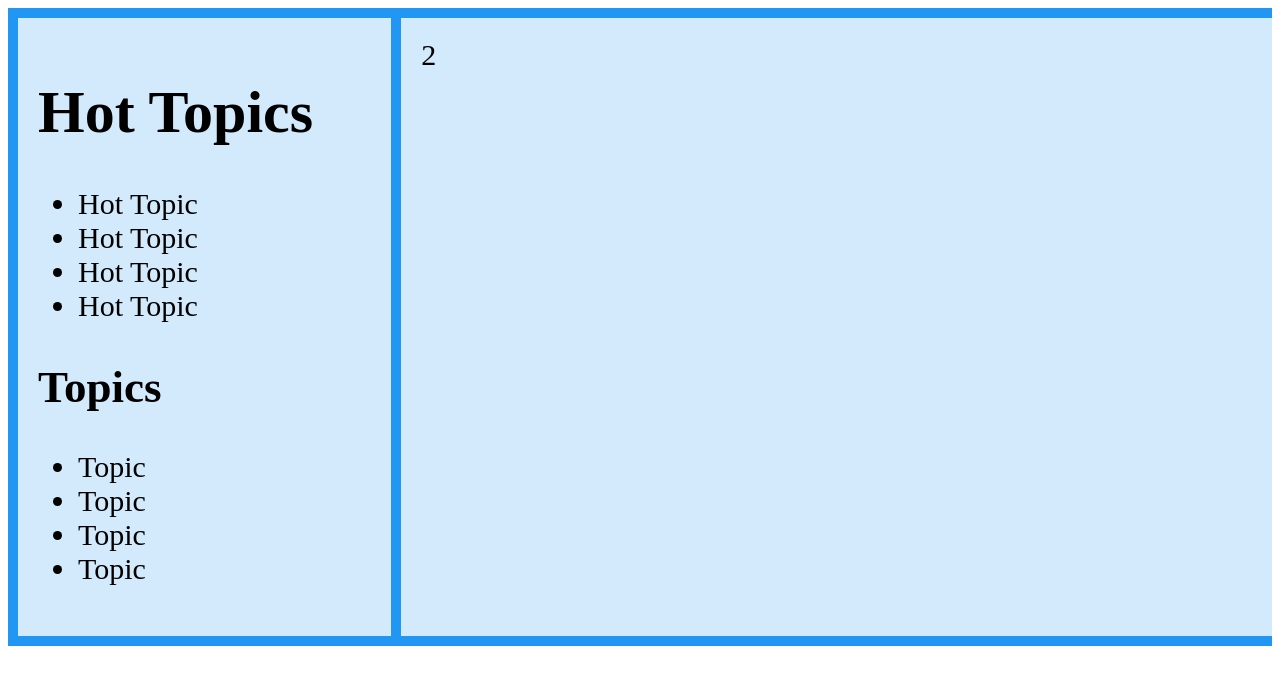
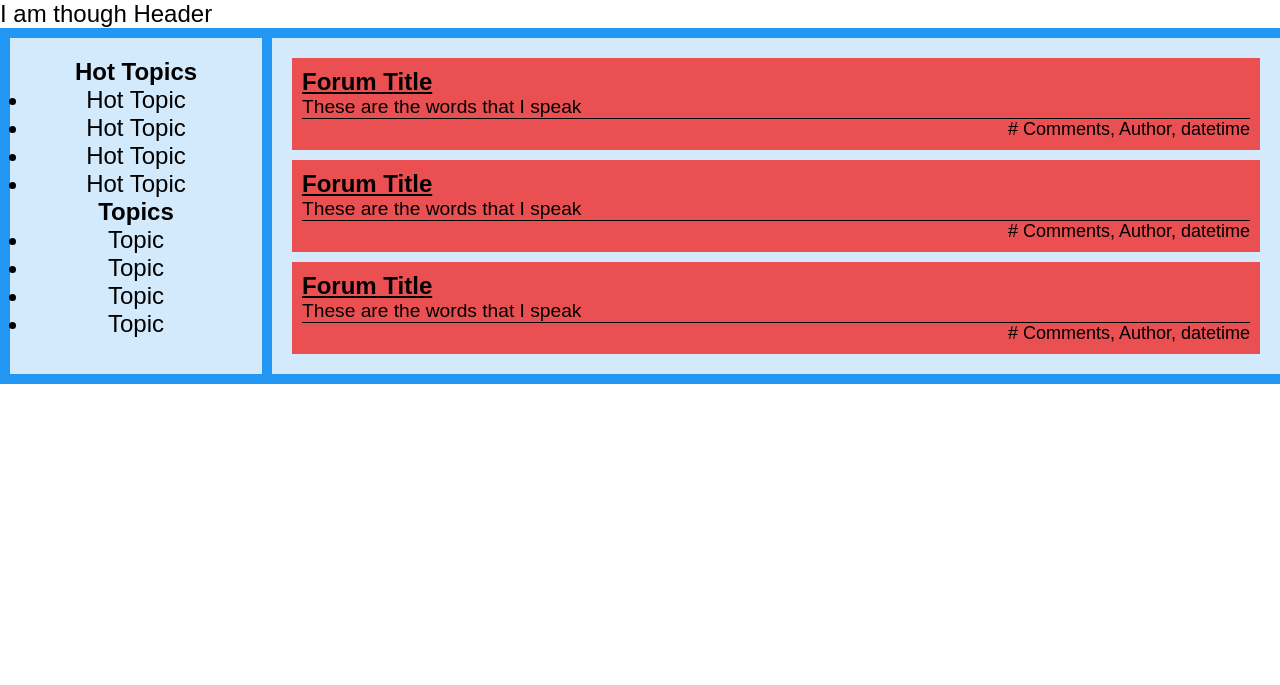
Before and after one commit to jared-p/Forum-Website, a PHP site: page / in a window 1280 px wide. Shown: the top 685 px of the page. Run offline with PHP 8.4, Linux system fonts and the light colour scheme.

Commit message:
formatting for grids, and content in place.

```diff
--- a/WebContent/CSS/index.css
+++ b/WebContent/CSS/index.css
@@ -1,14 +1,45 @@
+body{
+    font-family: Arial, Helvetica, sans-serif;
+    font-size: 150%;
+}
+/*Declared the main div element to css grid and sets layout params*/
 .main {
     display: grid;
-    grid-template-columns: 30% 70%;
+    grid-template-columns: 20% 80%;
     grid-gap: 10px;
     background-color: #2196F3;
     padding: 10px;
 }
-
+/*Sets the left and right bar internal padding, these are default grid elements since in the grid container*/
 .main > div {
     background-color: rgba(255, 255, 255, 0.8);
+    padding: 20px 20px 20px 20px;
+}
+/*Declares the right column to be a grid (grid to hold the forum elements)*/
+.right_col{
+    display: grid;
+    grid-gap: 10px;
     text-align:start;
-    padding: 20px 20px 20px 20px;
-    font-size: 30px;
 }
+/*Sets the content within the left col container to be centered.*/
+.left_col{
+    text-align:center;
+}
+/*Sets the internals of each forum element (which are grid elements of the right_col class)*/
+.right_col > .post {
+    background-color: rgba(241, 41, 41, 0.8);
+    text-align:start;
+    padding: 10px 10px 10px 10px;
+}
+/*Title for each of the forum discussion postings*/
+.post_title{
+    text-decoration: underline;
+}
+.post_content{
+    font-size: 80%;
+}
+.post_information{
+    text-align:end;
+    font-size: 75%;
+    border-top: 1px solid black;
+}
--- a/WebContent/index.html
+++ b/WebContent/index.html
@@ -5,13 +5,16 @@
 <head>
     <meta charset="utf-8">
     <title>Main Page</title>
+    <link rel="stylesheet" href="css/reset.css">
     <link rel="stylesheet" href="css/index.css">
 </head>
 
 <body>
     <header>
         <!-- This is the main navigation-->
+        I am though Header
     </header>
+
     <div class="main">
         <div class="left_col">
             <h1>Hot Topics</h1>
@@ -30,7 +33,21 @@
             </ul>
         </div>
         <div class="right_col">
-        2
+            <div class="post">
+                <h3 class="post_title">Forum Title</h3>
+                <p class="post_content">These are the words that I speak</p>
+                <p class="post_information"># Comments, Author, datetime</p>
+            </div>
+            <div class="post">
+                <h3 class="post_title">Forum Title</h3>
+                <p class="post_content">These are the words that I speak</p>
+                <p class="post_information"># Comments, Author, datetime</p>
+            </div>
+            <div class="post">
+                <h3 class="post_title">Forum Title</h3>
+                <p class="post_content">These are the words that I speak</p>
+                <p class="post_information"># Comments, Author, datetime</p>
+            </div>
         </div>
 
     </div>
```
Lines whose indentation alone changed are shown as unchanged.
